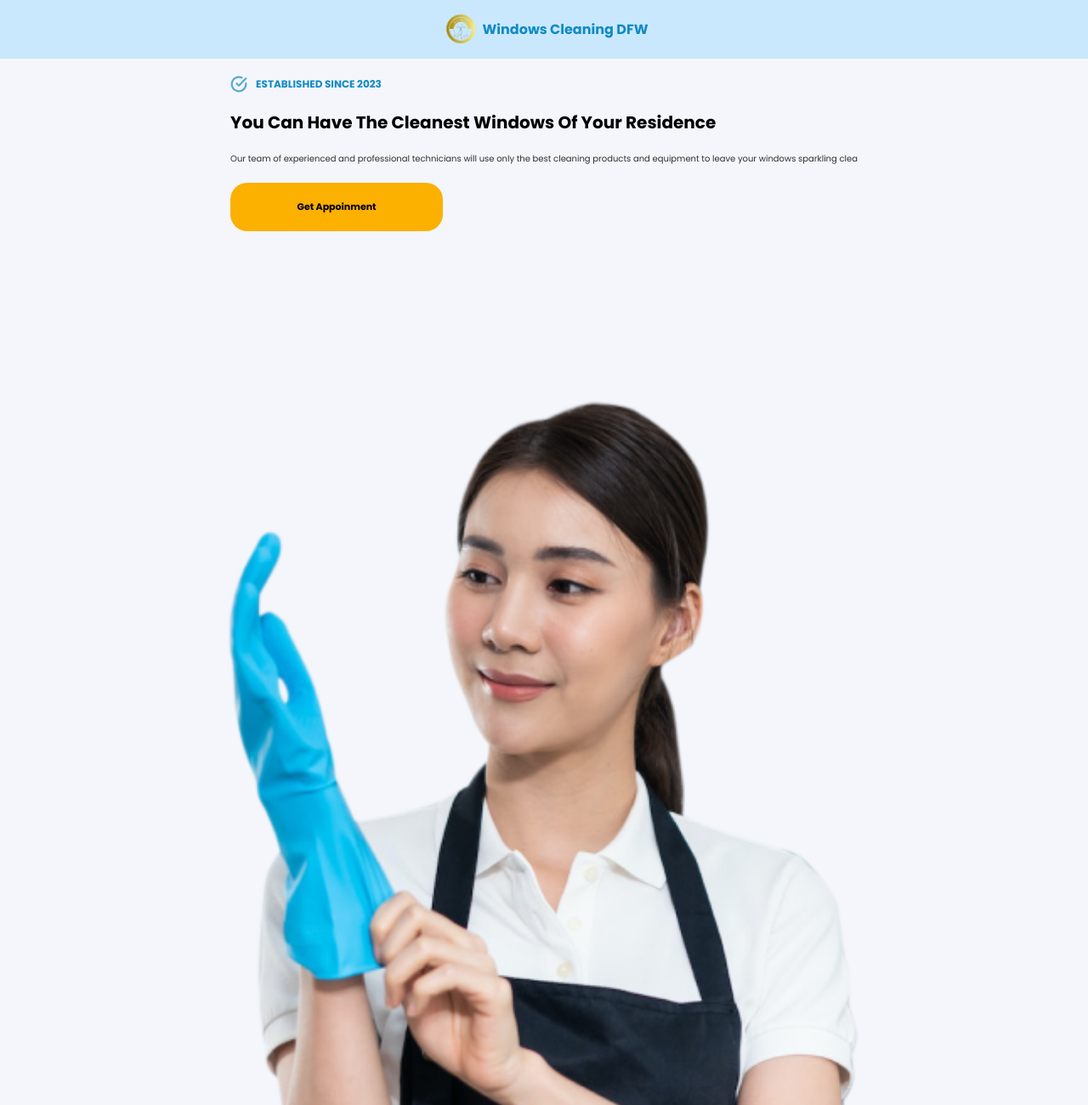
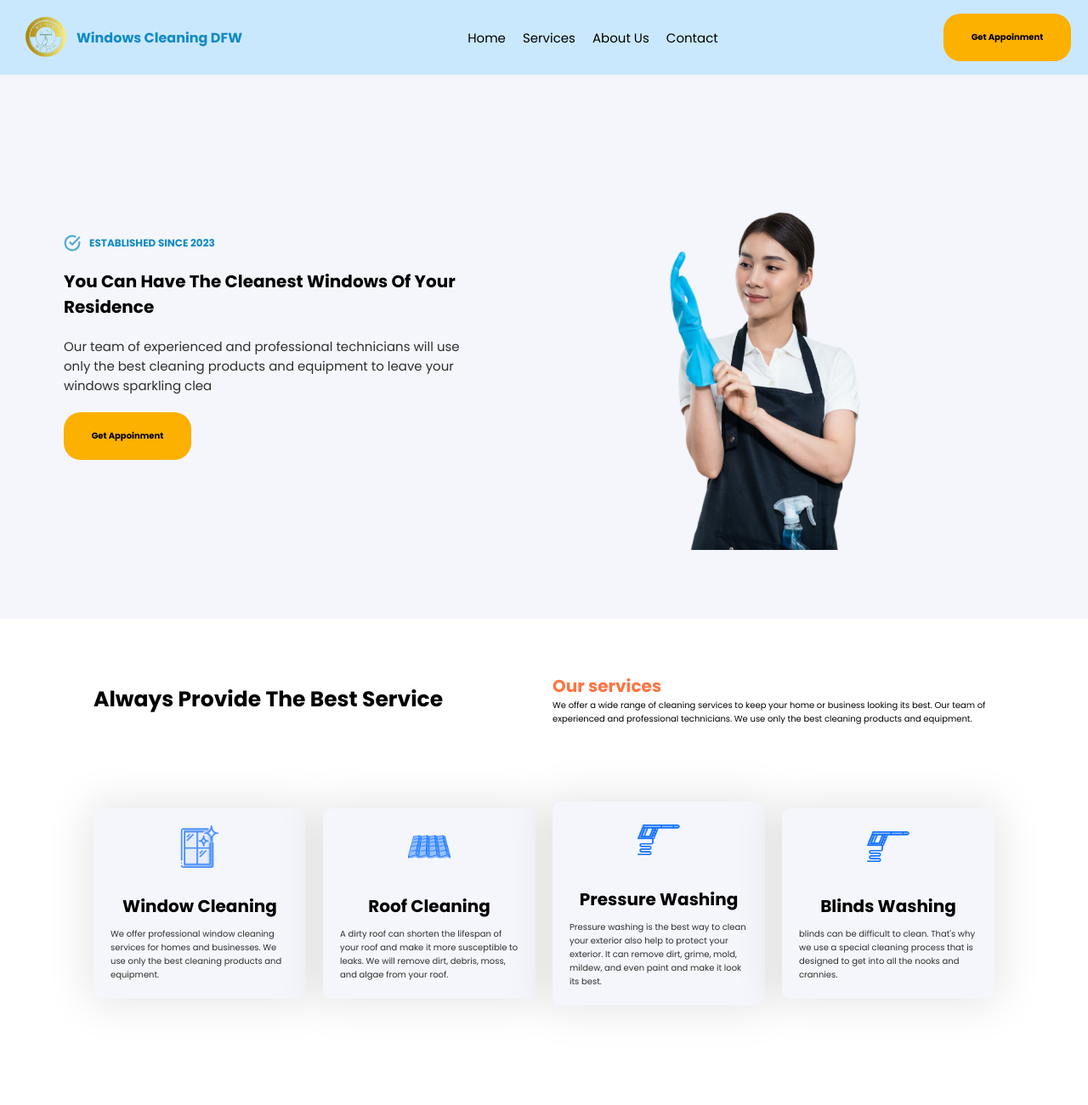
Before and after one commit to hectormidev/Cleaning-LandingPage, a plain HTML site: page index.html in a window 1280 px wide. Shown: the top 1300 px of the page at 85% size. Drawn offline with Linux system fonts and the light colour scheme.

Commit message:
project done

```diff
--- a/style.css
+++ b/style.css
@@ -5,7 +5,7 @@
     --light-black: #2F2F2F;
     --white: #ffffff;
     --yellow: #fcb000;
-    --light-yellow: #eebf50;
+    --light-yellow: #f1d38a;
     --blue: #118AC5;
     --dark-blue: #015781;
     --light-blue: #CAE8FD;
@@ -54,7 +54,6 @@ footer{
 
 /* HEADER SECTION */
 header button,
-.nav-mobile ul,
 .nav{
     display: none;
 }
@@ -85,7 +84,7 @@ main, footer{
 }
 
 section{
-    min-height: 90vh;
+    min-height: 75vh;
     padding: 2rem;
     background-color: var(--white);
 }
@@ -133,8 +132,9 @@ section:nth-child(3){
     border-radius: 2rem;
     padding: 2rem 3rem;
     font-size: 1.1rem;
-    width: 25rem;
-    transition: background-color .5s ease-in;
+    width: 20rem;
+    transition: background-color .3s ease-in;
+    cursor: pointer;
 }
 
 
@@ -146,7 +146,6 @@ section:nth-child(3){
     color: var(--black);
     font-weight: bold;
     text-decoration: none;
-    transition: background-color .5s ease-in, color .5s ease-in;
 }
 
 .top__img{
@@ -243,10 +242,6 @@ section:nth-child(3){
 .contact__info{
     font-size: 1.2rem;
     font-weight: bold;
-    color: var(--blue);
-}
-
-.contact__info span{
     color: var(--black);
 }
 
@@ -257,3 +252,203 @@ footer{
     justify-content: space-between;
     align-items: center;
 }
+
+/* MEDIA QUERIES */
+@media screen and (min-width: 480px) {
+
+    .contact{
+        background-image: url(assets/icons/ilustration.svg);
+        background-position:top right;
+    }
+
+    .top__img{
+        display: flex;
+        justify-content: center;
+    }
+
+    .top__img img{
+        width: auto;
+    }
+
+        .services{
+            display: grid;
+            grid-template-columns: repeat(2, minmax(150px, 250px));
+            grid-template-rows: repeat(auto-fit, 200px);
+            align-items: center;
+            justify-content: center;
+            gap: 4rem 2rem;
+        }
+
+
+        .experience .experience__imgs img{
+            width: 50%;
+        }
+
+}
+
+@media screen and (min-width: 800px) {
+
+        section:nth-child(1){
+            height: 80vh;
+        }
+
+        .top{
+            flex-direction: row;
+            justify-content: center;
+            align-items: center;
+        }
+
+        .top__text{
+            max-width: 50rem;
+            flex: 10;
+        }
+
+
+        .top__img{
+            flex: .5;
+            width: 80rem;
+        }
+
+        .top__img img{
+            width: 300px;
+        }
+
+        .nav,
+        header button{
+            display: block;
+        }
+
+        header{
+            display: flex;
+            justify-content: space-between;
+            align-items: center;
+        }
+
+        header h1{
+            font-size: 1.6rem;
+        }
+
+        .logo{
+            color: var(--blue);
+            display: flex;
+            align-items: center;
+            justify-content: center;
+            width: auto;
+        }
+
+        .logo-img{
+            width: 7rem;
+        }
+
+        .nav{
+            list-style: none;
+            display: flex;
+            align-items: center;
+            justify-content: space-between;
+            flex: 2;
+            gap: 2rem;
+        }
+
+        .nav__li{
+            font-size: 1.5rem;
+        }
+
+        .nav__li a{
+            text-decoration: none;
+            color: var(--black);
+            cursor: pointer;
+            transition: color .3s ease-in;
+        }
+
+        .nav__li a:hover{
+            color: var(--orange);
+        }
+
+
+        .btn{
+            border-radius: 2rem;
+            font-size: 1rem;
+            width: 15rem;
+        }
+
+        .services{
+            display: grid;
+            grid-template-columns: repeat(2, minmax(150px, 250px));
+            grid-template-rows: repeat(auto-fit, 200px);
+            align-items: center;
+            justify-content: center;
+            gap: 4rem 2rem;
+        }
+
+        .experience{
+            flex-direction: row;
+            gap: 4rem;
+        }
+
+        .experience .experience__imgs img{
+            width: 100%;
+        }
+
+
+        .contact{
+            background-repeat: no-repeat;
+            height: 60vh;
+        }
+}
+
+@media screen and (min-width: 1070px) {
+
+    .title{
+        font-size: 2.5rem;
+    }
+
+    .subtitle{
+        font-size: 2rem;
+    }
+
+    .paragraph{
+        font-size: 1.5rem;
+    }
+
+
+    section:nth-child(1){
+        height: 80vh;
+    }
+
+    section:nth-child(2){
+        height: 20vh;
+    }
+
+    .services{
+        display: grid;
+        grid-template-columns: repeat(4, minmax(150px, 250px));
+        grid-template-rows: 150px 250px;
+        align-items: center;
+        justify-content: center;
+        gap: 4rem 2rem;
+    }
+
+    .services h2{
+        grid-column: 1 / 3;
+    }
+
+    .services-top__text{
+        grid-column: 3 / 5;
+    }
+
+    .services .paragraph{
+        font-size: 1rem;
+    }
+
+    .experience{
+        flex-direction: row;
+        justify-content: center;
+        align-items: center;
+        gap: 4rem;
+    }
+
+    .experience .experience__imgs img{
+        width: 40rem;
+    }
+
+}
```
